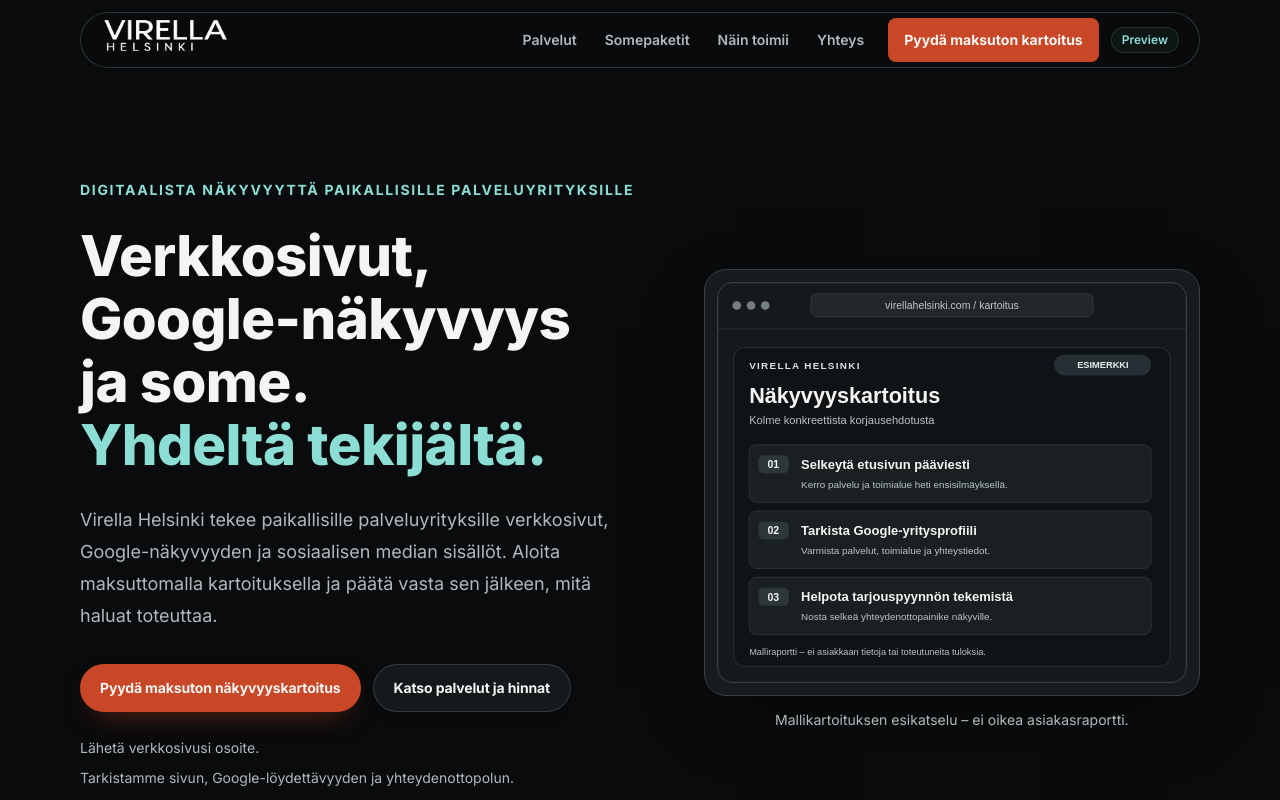
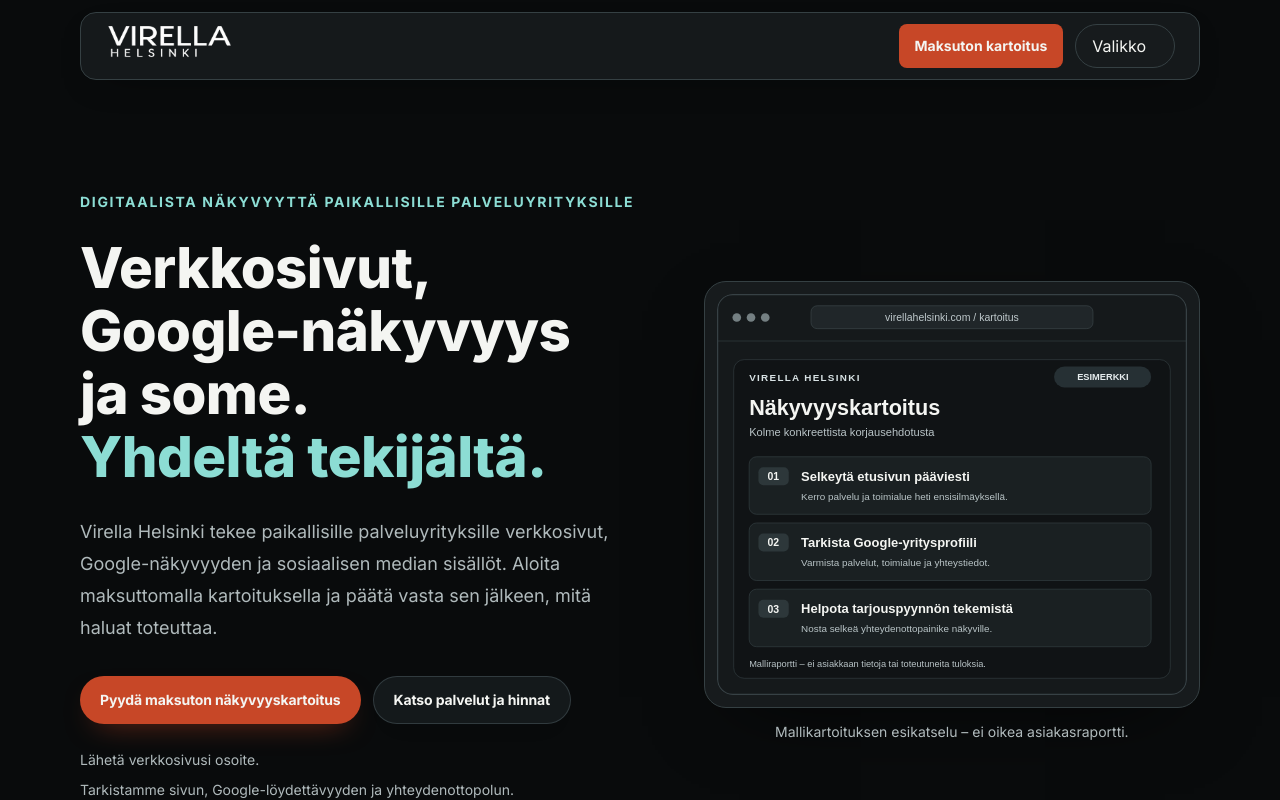
Before and after one commit to Jambovisuaalit/virella-helsinki-web, a Next.js app: page / in a window 1280 px wide. Shown: the top 800 px of the page. Built offline with nearby package versions, Linux system fonts and the light colour scheme.

Commit message:
feat: use motion overlay navigation in shared header on all screen sizes

```diff
--- a/components/site/header.tsx
+++ b/components/site/header.tsx
@@ -1,10 +1,8 @@
 import Link from "next/link";
 import { SectionContainer } from "@/components/layout/section-container";
 import { BrandLogo } from "@/components/site/brand-logo";
-import { MobileNavigation } from "@/components/site/mobile-navigation";
+import { OverlayNavigation } from "@/components/site/overlay-navigation";
 import { primaryNavigation } from "@/config/navigation";
-
-const isPreview = process.env.VERCEL_ENV !== "production";
 
 const socialNavigation = [
   { label: "Etusivu", href: "/" },
@@ -14,62 +12,27 @@ const socialNavigation = [
 ] as const;
 
 export function SiteHeader({ landing = false }: { landing?: boolean }) {
-  if (landing) {
-    return (
-      <header className="landing-header">
-        <SectionContainer>
-          <div className="landing-header-inner relative">
-            <BrandLogo landing />
-            <nav aria-label="Päänavigaatio" className="landing-navigation">
-              {socialNavigation.filter((item) => item.label !== "Esimerkki").map((item) => (
-                <Link key={item.href} href={item.href}>{item.label}</Link>
-              ))}
-            </nav>
-            <div className="ml-auto flex shrink-0 items-center gap-2 lg:ml-0">
-              <MobileNavigation items={socialNavigation} cta={{ label: "Katso palvelut ja hinnat", href: "#hinnoittelu" }} social />
-              <a href="#hinnoittelu" className="landing-header-cta">
-                <span className="sm:hidden">Hinnat</span>
-                <span className="hidden sm:inline">Katso hinnat</span>
-              </a>
-            </div>
-          </div>
-        </SectionContainer>
-      </header>
-    );
-  }
+  const items = landing ? socialNavigation : [
+    { label: "Etusivu", href: "/" },
+    ...primaryNavigation,
+  ];
+  const cta = landing
+    ? { label: "Katso palvelut ja hinnat", href: "#hinnoittelu" }
+    : { label: "Pyydä maksuton näkyvyyskartoitus", href: "/aloita?kartoitus=1" };
 
   return (
-    <header className="sticky top-0 z-50 bg-transparent pt-3">
+    <header className={`virella-site-header sticky top-0 z-[100] bg-transparent pt-3 ${landing ? "landing-header" : ""}`}>
       <SectionContainer>
-        <div className="relative flex min-h-14 items-center justify-between gap-2 rounded-full border border-border/80 bg-background/95 px-3 shadow-[0_16px_50px_-32px_rgba(23,33,38,0.5)] backdrop-blur-xl sm:gap-4 sm:px-5">
+        <div className="virella-nav-shell flex min-h-[68px] items-center justify-between gap-3 rounded-2xl border border-border bg-surface/95 px-4 shadow-[0_12px_38px_-24px_rgba(0,0,0,0.75)] backdrop-blur-md sm:px-6">
           <BrandLogo compact />
-          <div className="ml-auto flex shrink-0 items-center gap-2 sm:gap-3">
-            <nav aria-label="Päänavigaatio" className="hidden items-center gap-1 text-sm font-semibold text-muted lg:flex">
-              {primaryNavigation.map((item) => (
-                <Link
-                  key={item.href}
-                  href={item.href}
-                  className="inline-flex min-h-11 items-center rounded-full px-3 py-2 transition hover:bg-surface hover:text-foreground"
-                >
-                  {item.label}
-                </Link>
-              ))}
-            </nav>
-            <MobileNavigation
-              items={primaryNavigation}
-              cta={{ label: "Pyydä maksuton näkyvyyskartoitus", href: "/aloita?kartoitus=1" }}
-            />
+          <div className="ml-auto flex shrink-0 items-center gap-3">
             <Link
-              href="/aloita?kartoitus=1"
-              className="hidden min-h-11 items-center justify-center rounded-lg bg-action px-3 py-2 text-sm font-bold text-white transition hover:brightness-95 sm:inline-flex sm:px-4"
+              href={cta.href}
+              className={`hidden min-h-11 items-center justify-center rounded-lg px-4 py-2.5 text-sm font-bold transition-colors duration-200 focus-visible:outline-offset-4 sm:inline-flex ${landing ? "bg-cyan-400 text-zinc-950 hover:bg-cyan-300" : "bg-action text-white hover:bg-[#ac381d]"}`}
             >
-              Pyydä maksuton kartoitus
+              {landing ? "Katso hinnat" : "Maksuton kartoitus"}
             </Link>
-            {isPreview ? (
-              <span className="hidden rounded-full border border-brand/15 bg-brand/5 px-2.5 py-1 text-xs font-semibold text-brand xl:inline-flex">
-                Preview
-              </span>
-            ) : null}
+            <OverlayNavigation items={items} cta={cta} social={landing} />
           </div>
         </div>
       </SectionContainer>
```
